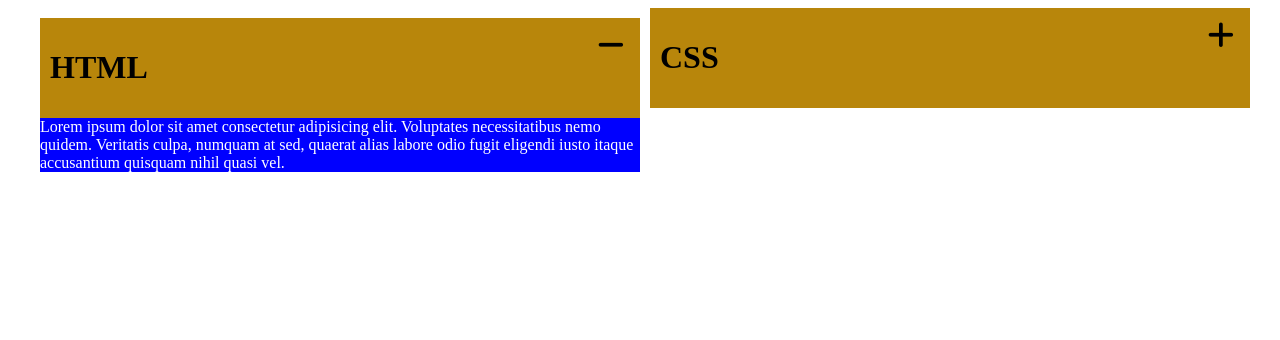
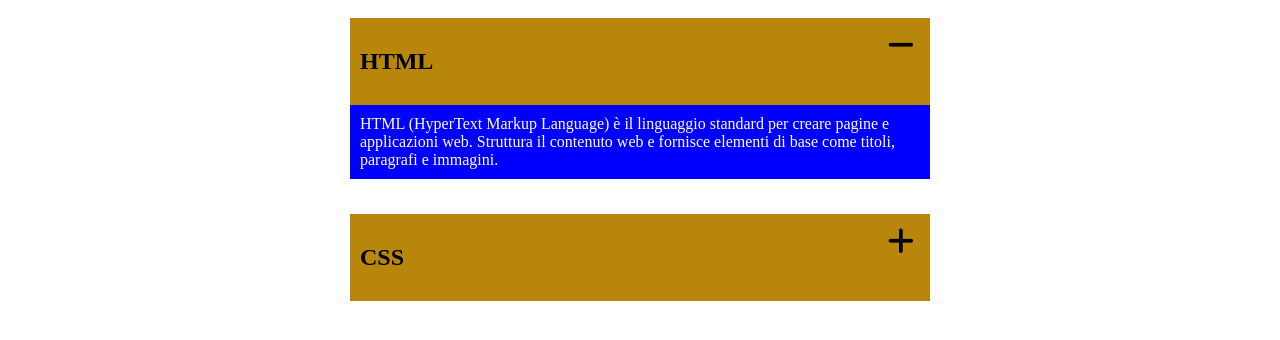
Before and after one commit to federicodececco/react-use-state, a React (Vite) app: page / in a window 1280 px wide. Shown: the top 340 px of the page. Built offline with nearby package versions, Linux system fonts and the light colour scheme.

Commit message:
add: a lil of dynamicity

```diff
--- a/src/components/Accordion.jsx
+++ b/src/components/Accordion.jsx
@@ -1,32 +1,29 @@
 import { useState } from "react";
 import AccordionElement from "./AccordionElement";
+import languages from "../data/languages";
 
 export default function Accordion() {
   const [lookedElement, setLookedElement] = useState(0);
   return (
     <>
+      <section>
         <AccordionElement
-        title="HTML"
+          title={languages[0].title}
           isLooked={lookedElement === 0}
           lookTrigger={() => setLookedElement(0)}
           lookShut={() => setLookedElement(100)}
         >
-        Lorem ipsum dolor sit amet consectetur adipisicing elit. Voluptates
-        necessitatibus nemo quidem. Veritatis culpa, numquam at sed, quaerat
-        alias labore odio fugit eligendi iusto itaque accusantium quisquam nihil
-        quasi vel.
+          {languages[0].description}
         </AccordionElement>
         <AccordionElement
-        title="CSS"
+          title={languages[1].title}
           isLooked={lookedElement === 1}
           lookTrigger={() => setLookedElement(1)}
           lookShut={() => setLookedElement(100)}
         >
-        Lorem ipsum dolor sit amet consectetur adipisicing elit. Voluptates
-        necessitatibus nemo quidem. Veritatis culpa, numquam at sed, quaerat
-        alias labore odio fugit eligendi iusto itaque accusantium quisquam nihil
-        quasi vel.
+          {languages[1].description}
         </AccordionElement>
+      </section>
     </>
   );
 }
--- a/src/components/AccordionElement.jsx
+++ b/src/components/AccordionElement.jsx
@@ -23,7 +23,7 @@ export default function AccordionElement({
             </div>
           </div>
         ) : (
-          <div>
+          <div className="element">
             <div className="accordion-top">
               <h1>{title}</h1>
               <div>
--- a/src/index.css
+++ b/src/index.css
@@ -4,20 +4,24 @@ main {
   margin: auto;
   justify-content: center;
 }
+section {
+  width: 600px;
+}
 .element {
-  width: 600px;
   padding: 10px 10px;
+  margin-bottom: 15px;
 }
 .accordion-top {
-  padding: 10px 10px;
+  padding: 10px;
   display: flex;
   justify-content: space-between;
-  width: 580px;
+
   background-color: darkgoldenrod;
 }
 .accordion-bot {
   background-color: blue;
   color: white;
+  padding: 10px;
 }
 p {
   margin: 0;
```
Lines whose indentation alone changed are shown as unchanged.
